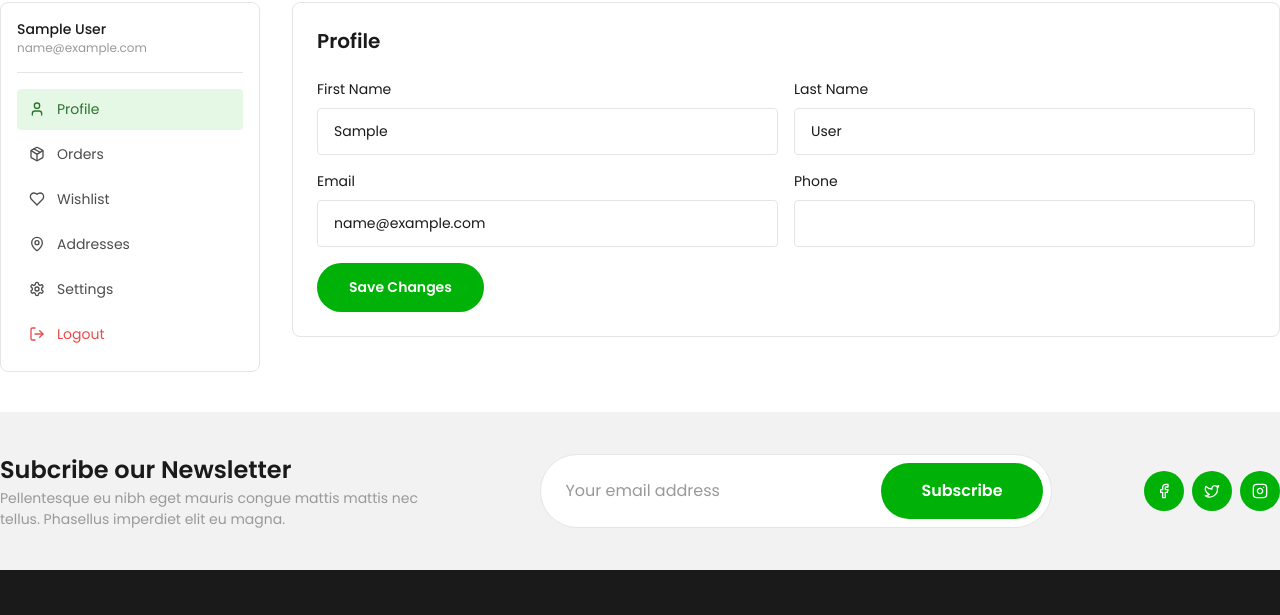
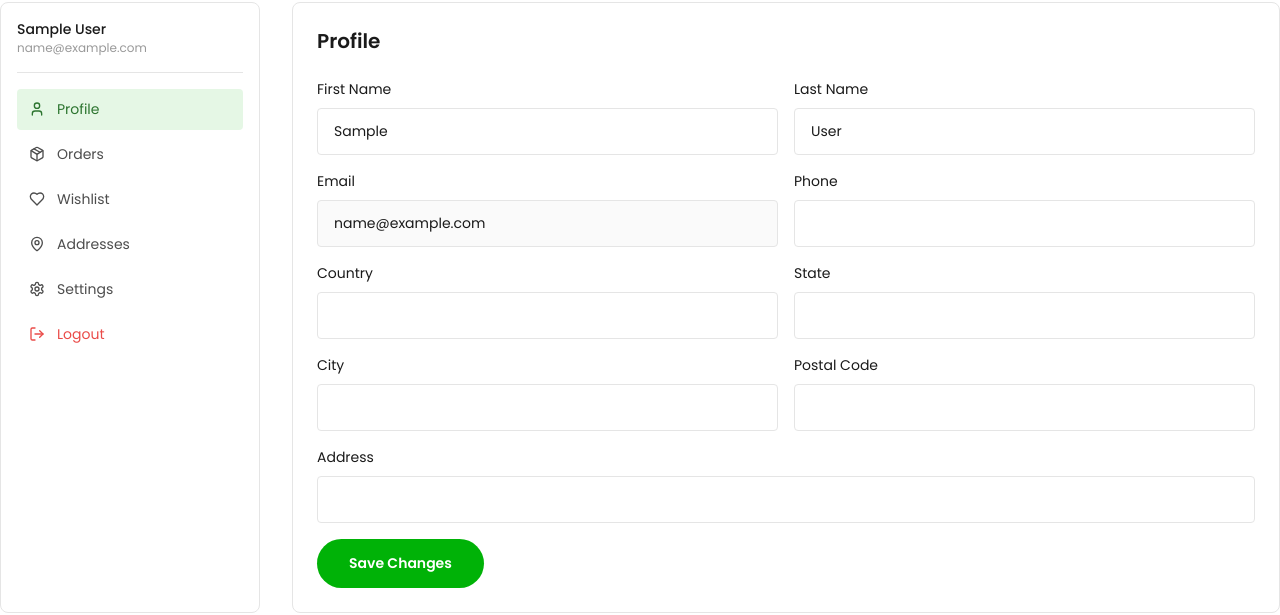
Before and after one commit to nabilislam11/ecobazar-frontend, a React (Vite) app: page /account/profile in a window 1280 px wide. Shown: the part 231-846 px from the top of the page. Built offline with nearby package versions, Linux system fonts and the light colour scheme; no server answers; sample sign-in values are in the browser's storage.

Commit message:
profile update

```diff
--- a/src/pages/account/Profile.jsx
+++ b/src/pages/account/Profile.jsx
@@ -1,23 +1,128 @@
 import { useForm } from 'react-hook-form';
 import toast from 'react-hot-toast';
 import { useAuth } from '../../context/AuthContext';
+import { updateProfile } from '../../services/authService';
 import Input from '../../components/common/Input';
 import Button from '../../components/common/Button';
 
 export default function Profile() {
-  const { user } = useAuth();
-  const { register, handleSubmit } = useForm({ defaultValues: user });
-  const onSubmit = () => toast.success('Profile updated');
+  const { user, setUser } = useAuth();
+
+  const {
+    register,
+    handleSubmit,
+    formState: { isSubmitting },
+  } = useForm({
+    defaultValues: user,
+  });
+
+  const onSubmit = async (data) => {
+    try {
+      console.log('USER:', user);
+      console.log('USER ID:', user?._id);
+      console.log('FORM DATA:', data);
+      const response = await updateProfile(user._id, data);
+
+      console.log('Updated user:', response);
+
+      // Update React state
+      setUser(response.userData);
+
+      // Update localStorage
+      localStorage.setItem(
+        'ecobazar_user',
+        JSON.stringify(response.userData)
+      );
+
+      toast.success('Profile updated successfully');
+    } catch (error) {
+      console.error('Profile update error:', error);
+
+      console.log(
+        'UPDATE URL:',
+        error.config?.baseURL + error.config?.url
+      );
+
+      console.log('STATUS:', error.response?.status);
+
+      console.log(
+        'SERVER RESPONSE:',
+        error.response?.data
+      );
+
+      toast.error(
+        error.response?.data?.message ||
+        'Failed to update profile'
+      );
+    }
+  };
 
   return (
     <div className="rounded-lg border border-gray-100 p-6">
-      <h1 className="mb-6 text-xl font-semibold text-gray-900">Profile</h1>
-      <form onSubmit={handleSubmit(onSubmit)} className="grid grid-cols-1 gap-4 sm:grid-cols-2">
-        <Input label="First Name" {...register('firstName')} />
-        <Input label="Last Name" {...register('lastName')} />
-        <Input label="Email" type="email" {...register('email')} />
-        <Input label="Phone" {...register('phone')} />
-        <Button type="submit" className="sm:col-span-2 w-fit">Save Changes</Button>
+      <h1 className="mb-6 text-xl font-semibold text-gray-900">
+        Profile
+      </h1>
+
+      <form
+        onSubmit={handleSubmit(onSubmit)}
+        className="grid grid-cols-1 gap-4 sm:grid-cols-2"
+      >
+        <Input
+          label="First Name"
+          {...register('firstName')}
+        />
+
+        <Input
+          label="Last Name"
+          {...register('lastName')}
+        />
+
+        <Input
+          label="Email"
+          type="email"
+          {...register('email')}
+          disabled
+        />
+
+        <Input
+          label="Phone"
+          {...register('phoneNumber')}
+        />
+
+        <Input
+          label="Country"
+          {...register('country')}
+        />
+
+        <Input
+          label="State"
+          {...register('state')}
+        />
+
+        <Input
+          label="City"
+          {...register('city')}
+        />
+
+        <Input
+          label="Postal Code"
+          {...register('postalCode')}
+        />
+
+        <div className="sm:col-span-2">
+          <Input
+            label="Address"
+            {...register('address')}
+          />
+        </div>
+
+        <Button
+          type="submit"
+          disabled={isSubmitting}
+          className="sm:col-span-2 w-fit"
+        >
+          {isSubmitting ? 'Saving...' : 'Save Changes'}
+        </Button>
       </form>
     </div>
   );
--- a/src/services/authService.js
+++ b/src/services/authService.js
@@ -9,3 +9,7 @@ export const loginUser = async (data) => {
   const response = await api.post("/auth/login", data);
   return response.data;
 };
+export const updateProfile = async (id, data) => {
+  const response = await api.put(`/auth/updateuser/${id} `, data);
+  return response.data;
+};
```
